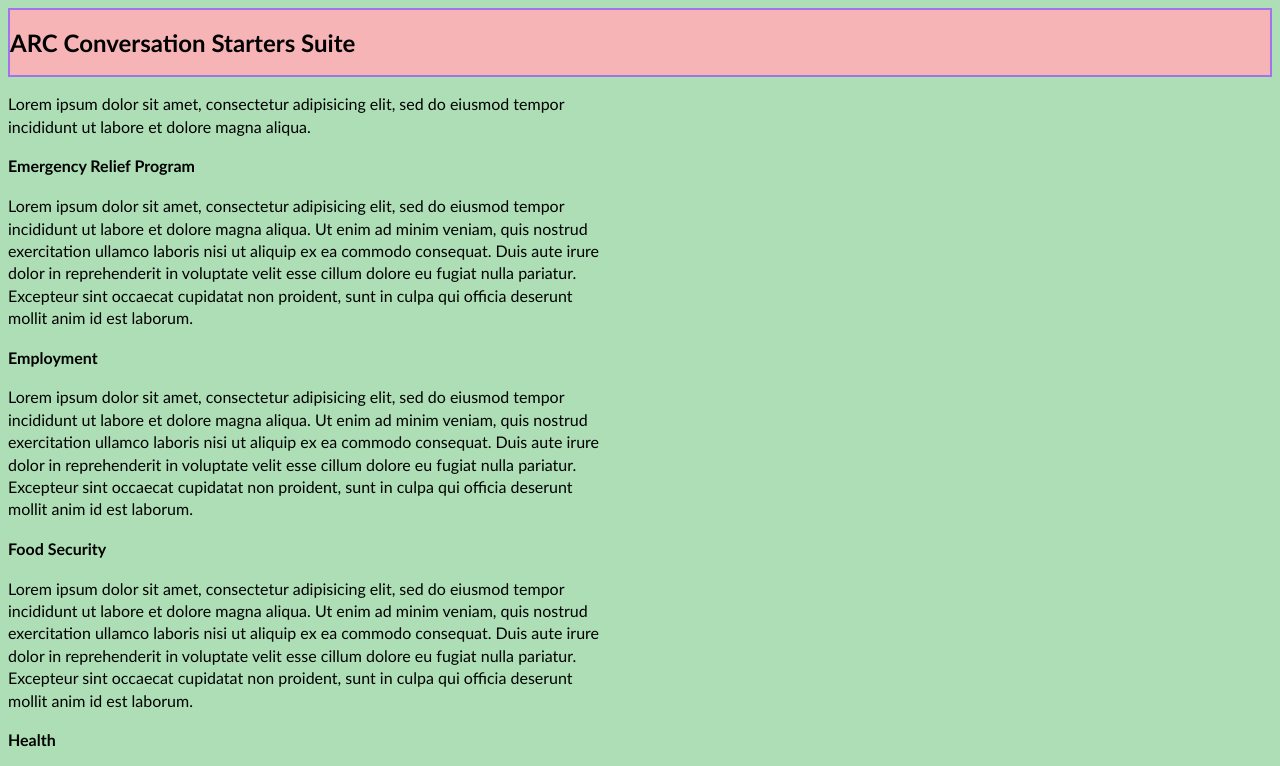
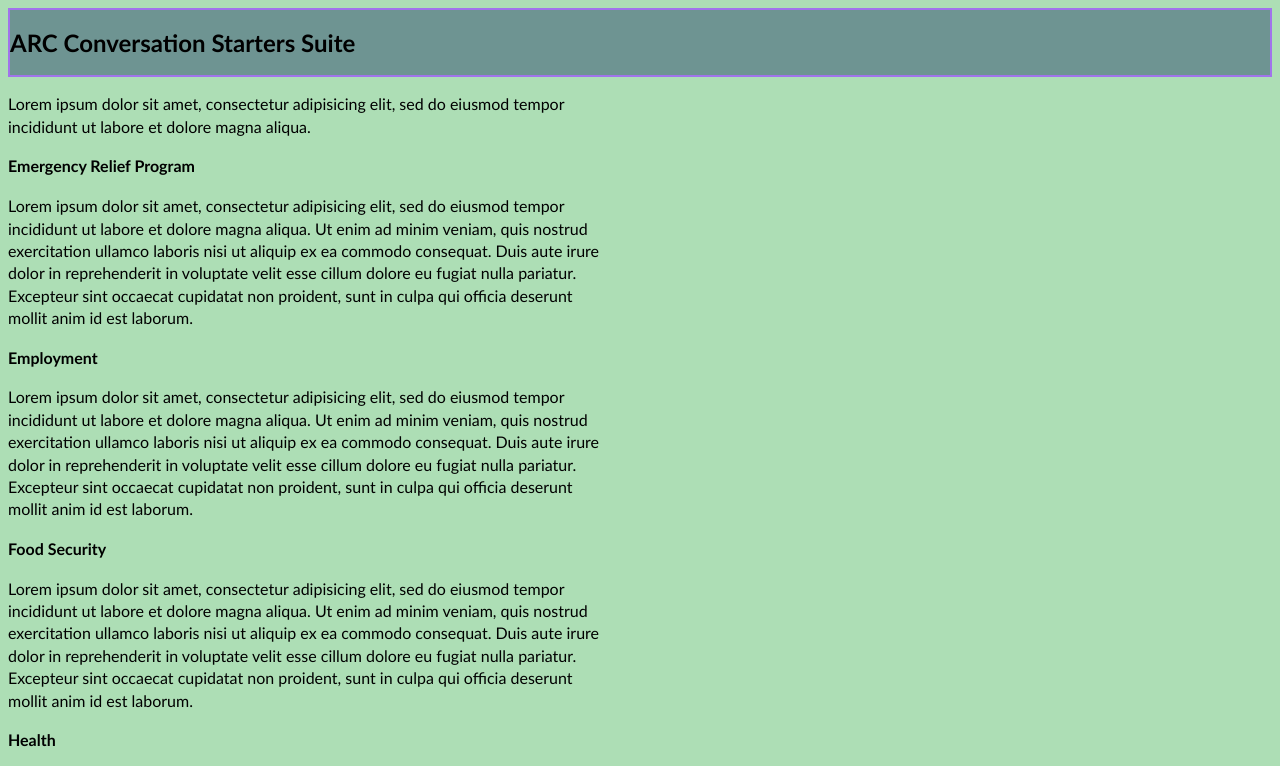
Before and after one commit to mirifico/mirifico.github.io, a plain HTML site: page unit_3/index.html in a window 1280 px wide. Shown: the top 766 px of the page. Drawn offline with Linux system fonts and the light colour scheme.

Commit message:
grid play

```diff
--- a/unit_3/css/style.css
+++ b/unit_3/css/style.css
@@ -89,7 +89,7 @@ img {
 
 }
 .grid-container > div {
-  background-color: rgba(255, 188, 177, 0.9);
+  background-color: rgba(110, 148, 146, 1);
   text-align: left;
   padding: 2px 0;
   font-size: 16px;
```
